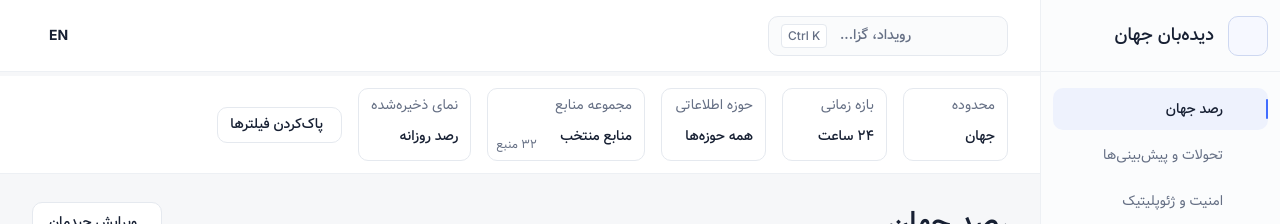
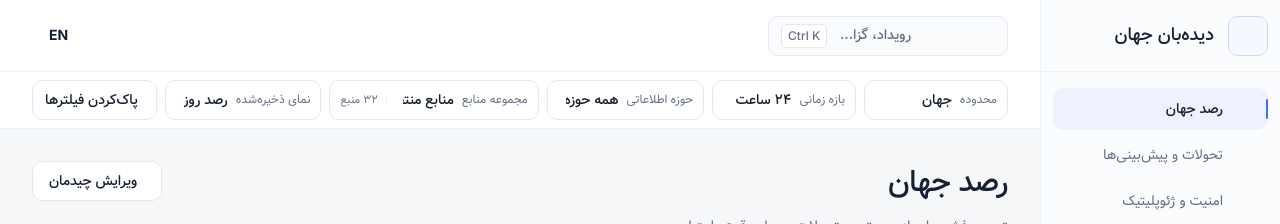
Before and after one commit to MohebaliDesign/Algonet-Didehban-Jahan, a React (Vite) app: page /world in a window 1280 px wide. Shown: the top 224 px of the page. Built offline with nearby package versions, Linux system fonts and the light colour scheme.

Commit message:
style(ui): load second enterprise polish layer

```diff
--- a/src/styles/index.css
+++ b/src/styles/index.css
@@ -11,5 +11,6 @@
 @import './list-items.css';
 @import './enterprise-polish.css';
 @import './enterprise-human-details.css';
+@import './enterprise-iteration-2.css';
 
 @custom-variant dark (&:where([data-theme='dark'], [data-theme='dark'] *));
```
